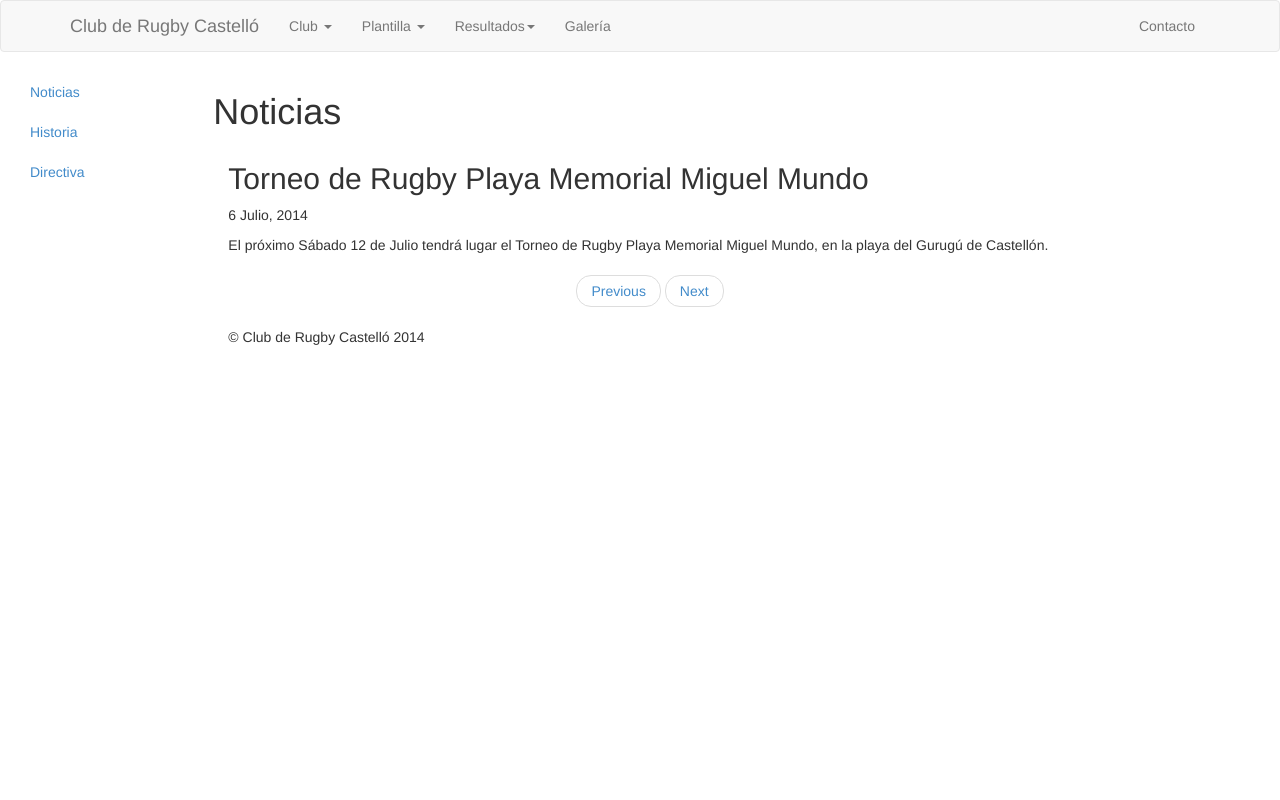
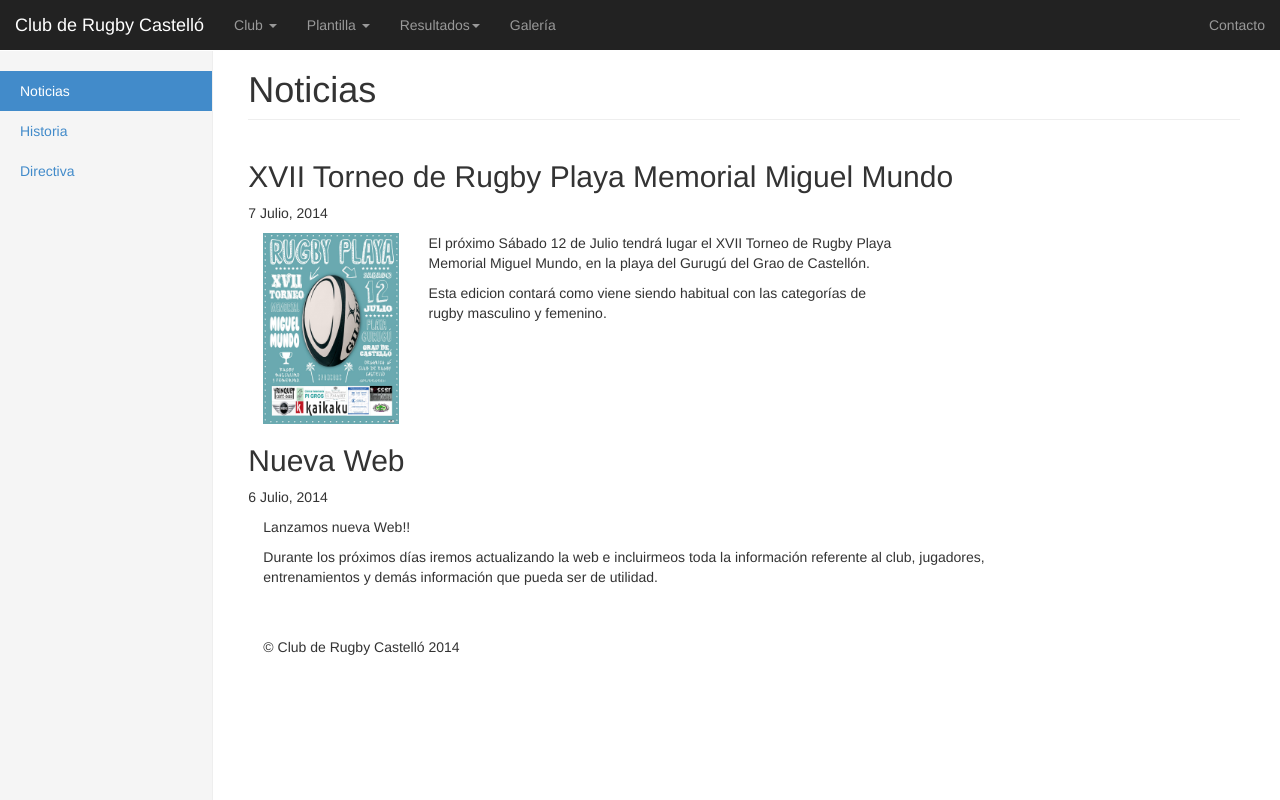
Before and after one commit to Valan87/Valan87.github.io, a plain HTML site: page index.html in a window 1280 px wide. Drawn offline with nearby package versions, Linux system fonts and the light colour scheme.

Commit message:
Añadido cartel playa Cambiada estructura seccion de noticias

```diff
--- /dev/null
+++ b/css/dashboard.css
@@ -0,0 +1,105 @@
+/*
+ * Base structure
+ */
+
+/* Move down content because we have a fixed navbar that is 50px tall */
+body {
+  padding-top: 50px;
+}
+
+
+/*
+ * Global add-ons
+ */
+
+.sub-header {
+  padding-bottom: 10px;
+  border-bottom: 1px solid #eee;
+}
+
+/*
+ * Top navigation
+ * Hide default border to remove 1px line.
+ */
+.navbar-fixed-top {
+  border: 0;
+}
+
+/*
+ * Sidebar
+ */
+
+/* Hide for mobile, show later */
+.sidebar {
+  display: none;
+}
+@media (min-width: 768px) {
+  .sidebar {
+    position: fixed;
+    top: 51px;
+    bottom: 0;
+    left: 0;
+    z-index: 1000;
+    display: block;
+    padding: 20px;
+    overflow-x: hidden;
+    overflow-y: auto; /* Scrollable contents if viewport is shorter than content. */
+    background-color: #f5f5f5;
+    border-right: 1px solid #eee;
+  }
+}
+
+/* Sidebar navigation */
+.nav-sidebar {
+  margin-right: -21px; /* 20px padding + 1px border */
+  margin-bottom: 20px;
+  margin-left: -20px;
+}
+.nav-sidebar > li > a {
+  padding-right: 20px;
+  padding-left: 20px;
+}
+.nav-sidebar > .active > a,
+.nav-sidebar > .active > a:hover,
+.nav-sidebar > .active > a:focus {
+  color: #fff;
+  background-color: #428bca;
+}
+
+
+/*
+ * Main content
+ */
+
+.main {
+  padding: 20px;
+}
+@media (min-width: 768px) {
+  .main {
+    padding-right: 40px;
+    padding-left: 40px;
+  }
+}
+.main .page-header {
+  margin-top: 0;
+}
+
+
+/*
+ * Placeholder dashboard ideas
+ */
+
+.placeholders {
+  margin-bottom: 30px;
+  text-align: center;
+}
+.placeholders h4 {
+  margin-bottom: 0;
+}
+.placeholder {
+  margin-bottom: 20px;
+}
+.placeholder img {
+  display: inline-block;
+  border-radius: 50%;
+}
--- a/index.html
+++ b/index.html
@@ -14,8 +14,7 @@
     <link href="./css/bootstrap.min.css" rel="stylesheet">
 
     <!-- Custom styles for this template -->
-    <link href="navbar-fixed-top.css" rel="stylesheet">
-    <link href="dashboard.css" rel="stylesheet">
+    <link href="./css/dashboard.css" rel="stylesheet">
 
     <!-- Just for debugging purposes. Don't actually copy this line! -->
     <!--[if lt IE 9]><script src="../../assets/js/ie8-responsive-file-warning.js"></script><![endif]-->
@@ -38,9 +37,8 @@
 <!-- 	<div class="masthead">
 		<img src="images/header_cartel.png"/>
 	</div> -->
-    <!-- Fixed navbar -->
-    <div class="navbar navbar-default " role="navigation">
-      <div class="container">
+    <div class="navbar navbar-inverse navbar-fixed-top" role="navigation">
+      <div class="container-fluid">
         <div class="navbar-header">
           <button type="button" class="navbar-toggle" data-toggle="collapse" data-target=".navbar-collapse">
             <span class="sr-only">Toggle navigation</span>
@@ -90,47 +88,56 @@
 
 	<div class="container-fluid">
 		<div class="row">
-        <div class="col-sm-3 col-md-2 sidebar">
+	        <div class="col-md-2 sidebar">
 	          <ul class="nav nav-sidebar">
 	            <li class="active"><a href="#">Noticias</a></li>
 	            <li><a href="#">Historia</a></li>
 	            <li><a href="#">Directiva</a></li>
 	          </ul>
 	        </div>
-
-	  <div class="blog-header">
-        <h1 class="blog-title">Noticias</h1>
-<!--         <p class="lead blog-description">The official example template of creating a blog with Bootstrap.</p> -->
       	</div>
-
+	 	<div class="container col-md-10 col-md-offset-2 main">
 	    	<div class="row">
-
-        <div class="col-sm-8 blog-main">
-
-          <div class="blog-post">
-            <h2 class="blog-post-title">Torneo de Rugby Playa Memorial Miguel Mundo</h2>
-            <p class="blog-post-meta">6 Julio, 2014</p>
-			<p> El próximo Sábado 12 de Julio tendrá lugar el Torneo de Rugby Playa Memorial Miguel Mundo, en la playa del Gurugú de Castellón.
-            <p></div><!-- /.blog-post -->
-
-          <ul class="pager">
-            <li><a href="#">Previous</a></li>
-            <li><a href="#">Next</a></li>
-          </ul>
-
-
+	        	<h1 class="page-header">Noticias
+	            </h1>
+	        </div>
+ 			<div class="row">
+ 				<h2>XVII Torneo de Rugby Playa Memorial Miguel Mundo</h2>
+ 				<p>7 Julio, 2014</p>
+			</div>
+			<div class="row">
+				<div class="col-md-2">
+	                <a href="images/cartel_playa.jpg">
+	                    <img class="img-responsive" src="images/cartel_playa.jpg" alt="" width="100%">
+	                </a>
+	        	</div>
+	           	<div class="col-md-6">
+					<p> El próximo Sábado 12 de Julio tendrá lugar el XVII Torneo de Rugby Playa Memorial Miguel Mundo, en la playa del Gurugú del Grao de Castellón.
+	        	    <p> Esta edicion contará como viene siendo habitual con las categorías de rugby masculino y femenino.
+	          	</div>
+          	</div>
+	 		<div class="row">
+ 				<h2>Nueva Web</h2>
+ 				<p>6 Julio, 2014</p>
+			</div>
+           	<div class="row">
+           		<div class="col-md-10">
+					<p> Lanzamos nueva Web!!
+        	    	<p> Durante los próximos días iremos actualizando la web e incluirmeos toda la información referente al club, jugadores, entrenamientos y demás información que pueda ser de utilidad.
+          		</div>
+          	</div>
+		</div> <!-- /container -->
+		<div class="col-sm-9 col-sm-offset-3 col-md-10 col-md-offset-2 main">
 		    <!-- Site footer -->
 		    <div class="footer">
 		      <p>&copy; Club de Rugby Castelló 2014</p>
 		    </div>
-
 	    </div> <!-- /container -->
-
-
+	</div>
     <!-- Bootstrap core JavaScript
     ================================================== -->
     <!-- Placed at the end of the document so the pages load faster -->
-    <script src="https://ajax.googleapis.com/ajax/libs/jquery/1.11.0/jquery.min.js"></script>
+    <script src="https://ajax.googleapis.com/ajax/libs/jquery/1.11.1/jquery.min.js"></script>
     <script src="js/bootstrap.min.js"></script>
   </body>
 </html>
```
Also changed, not shown: images/cartel_playa.jpg (added). Lines whose indentation alone changed are shown as unchanged.
